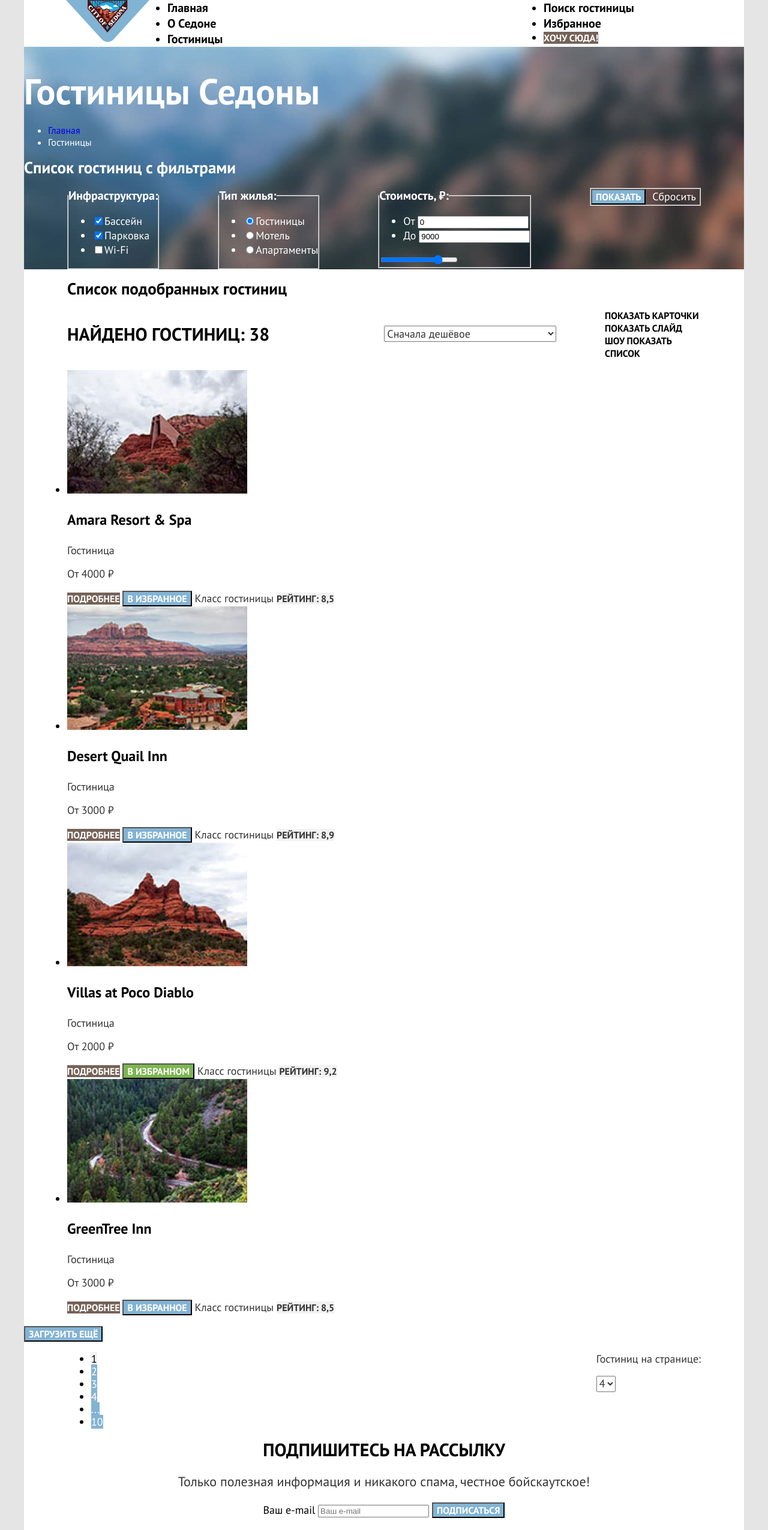
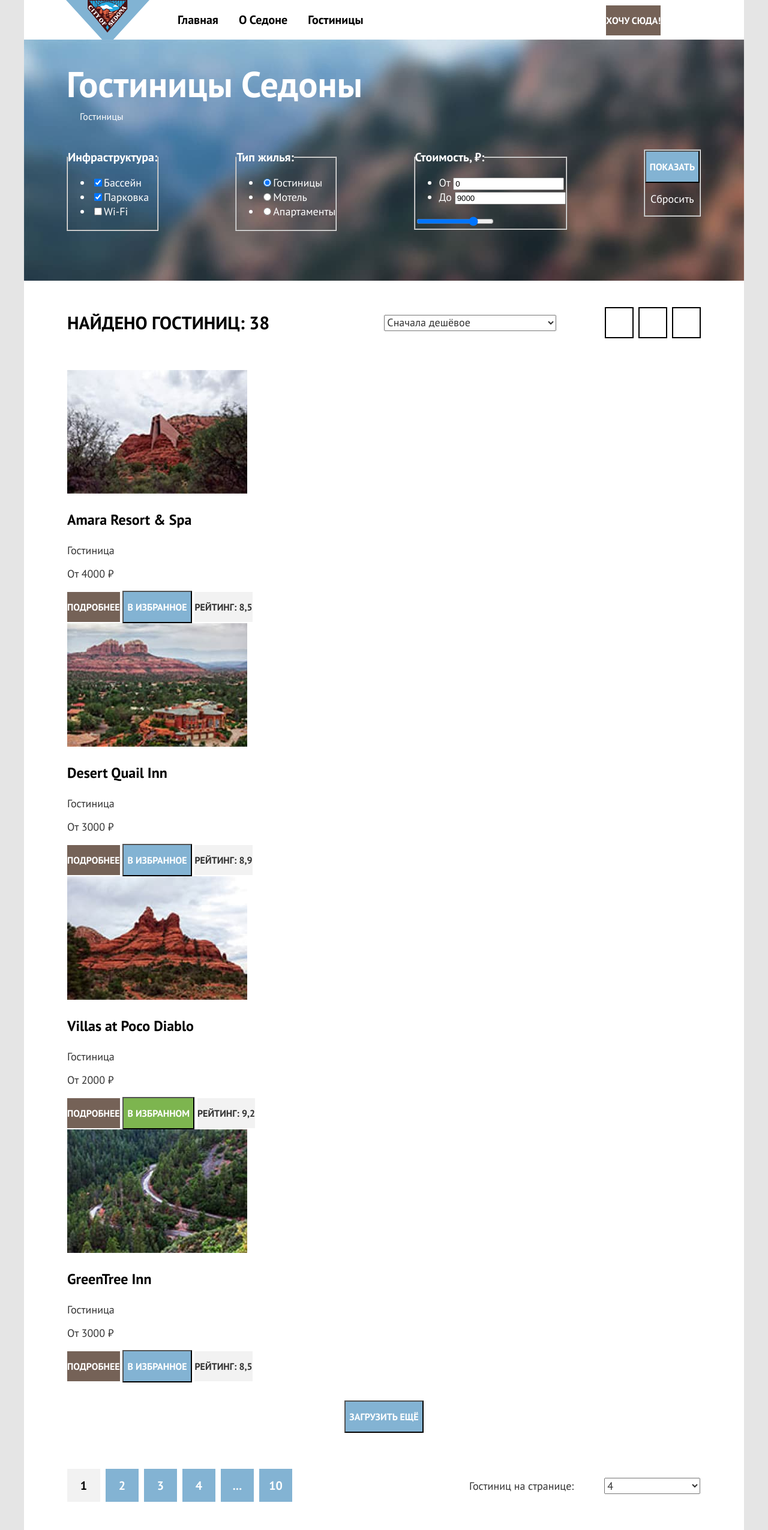
Before and after one commit to htmlacademy-htmlcss/2009073-sedona-33, a plain HTML site: page catalog.html in a window 1280 px wide. Shown: the top 2551 px of the page at 60% size. Drawn offline with Linux system fonts and the light colour scheme.

Commit message:
Добавляет микросетки на флексах

```diff
--- a/catalog.html
+++ b/catalog.html
@@ -12,7 +12,7 @@
     <img class="logo" src="images/logo.svg" width="139" height="70" alt="Логотип Седона.">
     <ul class="navigation-list">
       <li class="navigation-item">
-        <a class="navigation-link navigation-link-current" href="#">Главная</a>
+        <a class="navigation-link navigation-link-current" href="index.html">Главная</a>
       </li>
       <li class="navigation-item">
         <a class="navigation-link" href="#">О Седоне</a>
@@ -219,7 +219,7 @@
       <button class="button pagination-show-more" type="button">Загрузить ещё</button>
     </div>
     <div class="pagination-wrapper">
-      <ul class="pagination">
+      <ul class="pagination-list">
         <li class="pagination-item">
           <a class="pagination-link pagination-current">1</a>
         </li>
@@ -241,7 +241,7 @@
       </ul>
       <div class="pagination-list-count">
         <p>Гостиниц на странице:</p>
-        <select class="select-control" aria-label="Количество гостинец на странице">
+        <select class="select-control select-control-pagination" aria-label="Количество гостинец на странице">
           <option value="4" selected>4</option>
           <option value="6">6</option>
           <option value="8">8</option>
--- a/styles/styles.css
+++ b/styles/styles.css
@@ -31,6 +31,17 @@
   color: #000000;
 }
 
+.visually-hidden {
+  position: absolute;
+  width: 1px;
+  height: 1px;
+  margin: -1px;
+  padding: 0;
+  border: 0;
+  clip: rect(0 0 0 0);
+  overflow: hidden;
+}
+
 h1 {
   margin: 0;
 }
@@ -59,12 +70,17 @@
 .logo {
   width: 139px;
   margin-right: 30px;
+  margin-bottom: -5px;
 }
 
 .navigation-list {
+  display: flex;
+  flex-wrap: wrap;
   margin: 0;
   padding: 0;
   width: 345px;
+  list-style-type: none;
+  align-items: center;
 }
 
 .navigation-user {
@@ -73,6 +89,8 @@
 }
 
 .navigation-link {
+  display: block;
+  padding: 20px 17px;
   font-size: 20px;
   line-height: 26px;
   font-weight: 700;
@@ -81,7 +99,11 @@
   text-align: center;
 }
 
-/*TODO: Плохой подход, нужно переделать разделитель или svg*/
+.navigation-user .navigation-link {
+  min-width: 18px;
+  min-height: 18px;
+}
+
 .welcome-bg-img {
   background-color: rgba(131, 179, 211, 0.2);
   background-image: url("../images/welcome-bg-img.jpg");
@@ -103,10 +125,13 @@
   display: block;
   margin: 0 auto;
   padding-top: 52px;
+  margin-bottom: 25px;
 }
 
 .welcome {
   text-align: center;
+  padding-top: 63px;
+  padding-bottom: 80px;
 }
 
 .welcome-container {
@@ -115,11 +140,14 @@
 }
 
 .welcome-title {
+  margin: 0;
+  margin-bottom: 31px;
   font-size: 30px;
   line-height: 36px;
   font-weight: 700;
   color: inherit;
   text-align: center;
+  text-transform: uppercase;
 }
 
 .welcome p {
@@ -127,25 +155,33 @@
   line-height: 36px;
   font-weight: 400;
   color: #333333;
+  margin: 0;
 }
 
 .advantages-list {
+  list-style-type: none;
   text-align: center;
   margin: 0;
   padding: 0;
   display: flex;
   flex-wrap: wrap;
-  /*flex-direction: column;*/
 }
 
 .advantages-title {
+  margin: 0;
+  margin-bottom: 29px;
   font-size: 24px;
   line-height: 28px;
   text-transform: uppercase;
   font-weight: 700;
 }
 
+.advantages-item .advantages-number {
+  margin-bottom: 30px;
+}
+
 .advantages-list-col {
+  list-style-type: none;
   margin: 0;
   padding: 0;
   display: flex;
@@ -155,12 +191,23 @@
   width: 800px;
 }
 
-.advantages-img{
+.advantages-img {
   display: block;
 }
 
 .advantages-description {
   color: #333333;
+  padding-right: 75px;
+  padding-left: 75px;
+}
+
+.advantages-description.advantages-light {
+  padding-right: 90px;
+  padding-left: 90px;
+}
+
+.advantages-icon ~ .advantages-title {
+  margin-bottom: 20px;
 }
 
 .advantages-light {
@@ -170,6 +217,23 @@
 .advantages-item {
   background-color: rgba(131, 179, 211, 0.12);
   width: 400px;
+  height: 384px;
+  display: flex;
+  flex-direction: column;
+  justify-content: center;
+}
+
+.advantages-icon {
+  margin: 0 auto;
+  margin-bottom: 23px;
+}
+
+/*.advantages-item:not(.advantages-item-img) {*/
+/*  padding-top: 98px;*/
+/*}*/
+
+.advantages-item p {
+  margin: 0;
 }
 
 .advantages-item-dark {
@@ -186,6 +250,8 @@
 
 .search {
   text-align: center;
+  padding-top: 91px;
+  padding-bottom: 93px;
 }
 
 .search-container {
@@ -194,6 +260,8 @@
 }
 
 .search-title {
+  margin: 0;
+  margin-bottom: 29px;
   font-size: 30px;
   line-height: 36px;
   text-transform: uppercase;
@@ -201,6 +269,8 @@
 }
 
 .search p {
+  margin: 0;
+  margin-bottom: 56px;
   font-size: 22px;
   line-height: 26px;
   color: #333333;
@@ -212,10 +282,13 @@
   background-image: url("../images/newsletter-bg.jpg");
   background-size: 100% auto;
   background-repeat: no-repeat;
+  padding-top: 94px;
+  padding-bottom: 93px;
 }
 
 .newsletter-title {
   margin: 0;
+  margin-bottom: 29px;
   font-size: 30px;
   line-height: 36px;
   text-transform: uppercase;
@@ -224,9 +297,15 @@
 }
 
 .newsletter p {
+  margin: 0;
+  margin-bottom: 46px;
   color: #ffffff;
   font-size: 22px;
   line-height: 26px;
+}
+
+.newsletter-text-wrapper {
+  width: 720px;
 }
 
 .contacts-phone {
@@ -247,6 +326,8 @@
   text-transform: uppercase;
   color: #ffffff;
   background-color: #756257;
+  padding-top: 15px;
+  padding-bottom: 15px;
 }
 
 .button-blue {
@@ -275,8 +356,17 @@
 }
 
 .button-sort {
+  padding: 0;
+  height: 48px;
+  width: 48px;
   background-color: #ffffff;
   color: #000000;
+  border: 2px solid #000000;
+  margin-right: 8px;
+}
+
+.catalog-sort-type a:nth-child(3) {
+  margin-right: 0;
 }
 
 
@@ -285,16 +375,32 @@
   margin: 0 auto;
   padding-left: 72px;
   padding-right: 72px;
+  align-items: center;
+  /*min-height: 120px;*/
 }
 
 .footer-social {
   max-width: 107px;
-  margin-right: 61px;
+  margin-right: auto;
+}
+
+
+.footer-social-list {
+  list-style-type: none;
+  display: flex;
+  margin: 0;
+  padding: 0;
+  flex-wrap: wrap;
+}
+
+.footer-social-item {
+  height: 18px;
+  width: 18px;
 }
 
 .footer-contacts {
-  width: 720px;
-  text-align: center;
+  margin-top: 40px;
+  margin-bottom: 30px;
 }
 
 .footer-developers {
@@ -309,11 +415,15 @@
   background-size: 100% auto;
   background-repeat: no-repeat;
   color: #ffffff;
+  padding-top: 35px;
+  padding-bottom: 83px;
+  padding-right: 72px;
+  padding-left: 71px;
 }
 
 .catalog-header-title {
   margin: 0;
-  padding-top: 35px;
+  margin-bottom: 5px;
   font-size: 60px;
   line-height: 78px;
   font-weight: 700;
@@ -322,23 +432,35 @@
 .breadcrumbs {
   font-size: 16px;
   line-height: 20px;
+  list-style-type: none;
+  margin: 0;
+  padding: 0;
+  display: flex;
+  margin-bottom: 45px;
+}
+
+.breadcrumbs-item {
+  min-height: 12px;
+  min-width: 12px;
+  padding-right: 10px;
 }
 
 .breadcrumbs-link {
   text-decoration: none;
 }
 
+
 .catalog-filter-form {
   display: flex;
   justify-content: space-between;
   align-items: flex-start;
-  padding-left: 72px;
-  padding-right: 72px;
 }
 
 .catalog-filter-group {
   padding: 0;
   margin: 0;
+  display: flex;
+  flex-direction: column;
 }
 
 .catalog-filter-title {
@@ -356,11 +478,13 @@
 .catalog-hotel {
   padding-left: 72px;
   padding-right: 72px;
+  padding-top: 44px;
 }
 
 .catalog-sort {
   display: flex;
   align-items: center;
+  margin-bottom: 53px;
 }
 
 .catalog-sort-title {
@@ -380,6 +504,7 @@
 .catalog-sort-type {
   margin-left: auto;
   max-width: 160px;
+  display: flex;
 }
 
 .select-control {
@@ -393,6 +518,8 @@
   width: 1056px;
   text-decoration: none;
   padding: 0;
+  margin: 0;
+  list-style-type: none;
 }
 
 .catalog-card-link {
@@ -426,6 +553,24 @@
   justify-content: space-between;
   padding-left: 72px;
   padding-right: 72px;
+  padding-top: 30px;
+}
+
+.pagination-list {
+  list-style-type: none;
+  display: flex;
+  padding: 0;
+  margin: 0;
+}
+
+.pagination-item:not(:last-child) {
+  margin-right: 9px;
+}
+
+.pagination-show-more-wrapper{
+  margin-bottom: 30px;
+  margin-top: 30px;
+  text-align: center;
 }
 
 .pagination-show-more {
@@ -436,6 +581,15 @@
   background-color: #83B3D3;
   text-decoration: none;
   color: #ffffff;
+  display: block;
+  box-sizing: border-box;
+  width: 55px;
+  height: 55px;
+  line-height: 26px;
+  font-weight: 700;
+  font-size: 20px;
+  text-align: center;
+  padding: 15px;
 }
 
 .pagination-current {
@@ -445,9 +599,22 @@
 
 .pagination-list-count {
   color: #333333;
+  display: flex;
+  align-items: center;
+  width: 386px;
+}
+
+.pagination-list-count p {
+  margin-right: 51px;
+}
+
+.select-control-pagination{
+  width: 160px;
 }
 
 .newsletter-catalog {
+  padding-top: 73px;
+  padding-bottom: 140px;
   background: #ffffff;
 }
 
```
Also changed, not shown: index.html (+3 -3 lines).
